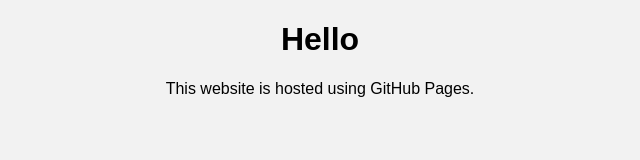
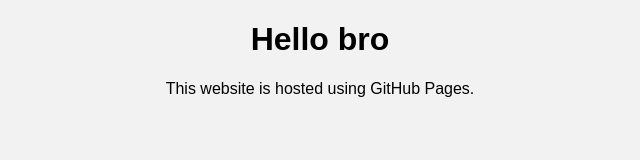
Before and after one commit to lalithkaushikma-glitch/trendingcourses.github.io, a plain HTML site: page index.html in a window 1280 px wide. Shown: the whole page, without its empty margins (320-960 px from the left). Drawn offline with Linux system fonts and the light colour scheme.

Commit message:
Update index.html

```diff
--- a/index.html
+++ b/index.html
@@ -5,7 +5,7 @@
     <link rel="stylesheet" href="style.css">
 </head>
 <body>
-    <h1>Hello </h1>
+    <h1>Hello bro </h1>
     <p>This website is hosted using GitHub Pages.</p>
 </body>
 </html>
```
